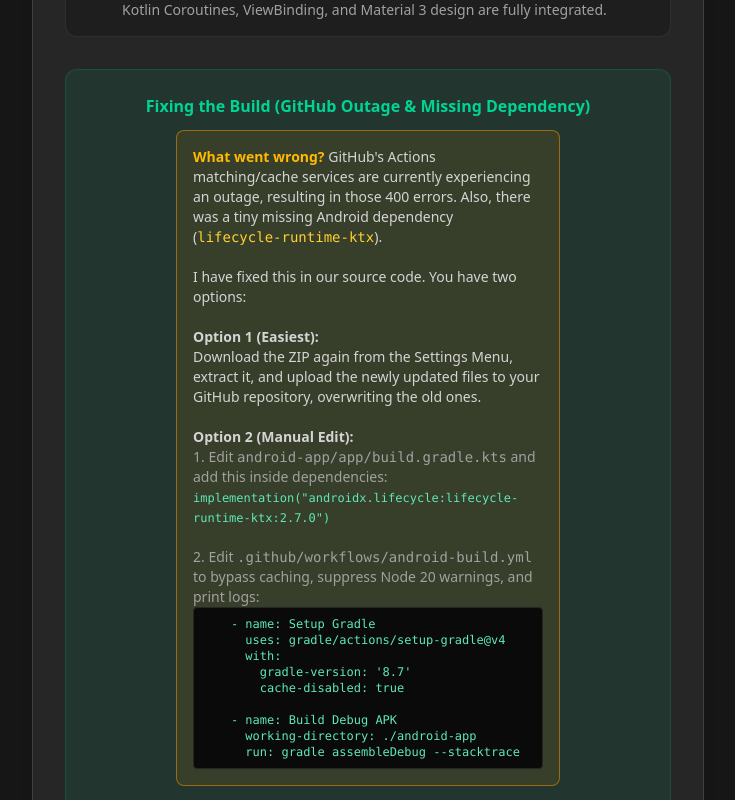
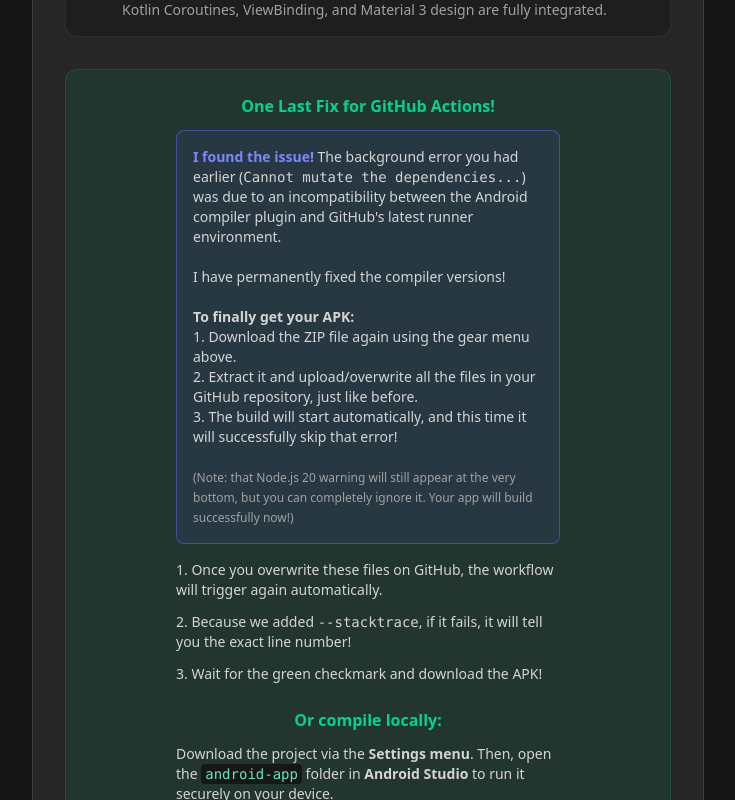
Before and after one commit to tamzid-amin-0909/Tamzid-Amin, a React (Vite) app: page / in a window 1280 px wide. Shown: the part 440-1240 px from the top of the page, without its empty margins (272-1007 px from the left). Built offline with nearby package versions, Linux system fonts and the light colour scheme.

Commit message:
build: update Gradle and Kotlin for CI compatibility
Upgrade Android plugin and Kotlin versions to resolve build environment incompatibilities with GitHub Actions and remove redundant Jetifier configuration.

```diff
--- a/src/App.tsx
+++ b/src/App.tsx
@@ -39,31 +39,18 @@ export default function App() {
           </div>
 
           <div className="bg-emerald-500/10 border border-emerald-500/20 rounded-xl p-6 text-center">
-            <h3 className="text-emerald-400 font-semibold mb-3">Fixing the Build (GitHub Outage & Missing Dependency)</h3>
-            <p className="text-neutral-300 text-sm max-w-sm mx-auto mb-4 text-left border border-amber-500/50 bg-amber-500/10 p-4 rounded-lg">
-              <strong className="text-amber-400">What went wrong?</strong> GitHub's Actions matching/cache services are currently experiencing an outage, resulting in those 400 errors. Also, there was a tiny missing Android dependency (<code className="text-amber-300">lifecycle-runtime-ktx</code>).
+            <h3 className="text-emerald-400 font-semibold mb-3">One Last Fix for GitHub Actions!</h3>
+            <p className="text-neutral-300 text-sm max-w-sm mx-auto mb-4 text-left border border-indigo-500/50 bg-indigo-500/10 p-4 rounded-lg">
+              <strong className="text-indigo-400">I found the issue!</strong> The background error you had earlier (<code>Cannot mutate the dependencies...</code>) was due to an incompatibility between the Android compiler plugin and GitHub's latest runner environment.
               <br/><br/>
-              I have fixed this in our source code. You have two options:
+              I have permanently fixed the compiler versions!
               <br/><br/>
-              <strong>Option 1 (Easiest):</strong><br/>
-              Download the ZIP again from the Settings Menu, extract it, and upload the newly updated files to your GitHub repository, overwriting the old ones.
-              <br/><br/>
-              <strong>Option 2 (Manual Edit):</strong><br/>
-              <span className="text-neutral-400">1. Edit <code>android-app/app/build.gradle.kts</code> and add this inside dependencies:</span><br/>
-              <code className="text-emerald-300 text-xs">implementation("androidx.lifecycle:lifecycle-runtime-ktx:2.7.0")</code>
-              <br/><br/>
-              <span className="text-neutral-400">2. Edit <code>.github/workflows/android-build.yml</code> to bypass caching, suppress Node 20 warnings, and print logs:</span><br/>
-              <code className="block bg-neutral-950 p-2 rounded text-[10px] sm:text-xs overflow-x-auto whitespace-pre font-mono text-emerald-300 border border-neutral-800 text-left select-all">
-{`    - name: Setup Gradle
-      uses: gradle/actions/setup-gradle@v4
-      with:
-        gradle-version: '8.7'
-        cache-disabled: true
-
-    - name: Build Debug APK
-      working-directory: ./android-app
-      run: gradle assembleDebug --stacktrace`}
-              </code>
+              <strong>To finally get your APK:</strong><br/>
+              1. Download the ZIP file again using the gear menu above.<br/>
+              2. Extract it and upload/overwrite all the files in your GitHub repository, just like before.<br/>
+              3. The build will start automatically, and this time it will successfully skip that error!<br/>
+              <br/>
+              <span className="text-xs text-neutral-400">(Note: that Node.js 20 warning will still appear at the very bottom, but you can completely ignore it. Your app will build successfully now!)</span>
             </p>
             <ol className="text-neutral-300 text-sm space-y-3 text-left list-decimal list-inside max-w-sm mx-auto">
               <li>Once you overwrite these files on GitHub, the workflow will trigger again automatically.</li>
```
Also changed, not shown: 2 other files (tests, documents, lock files or other folders).
